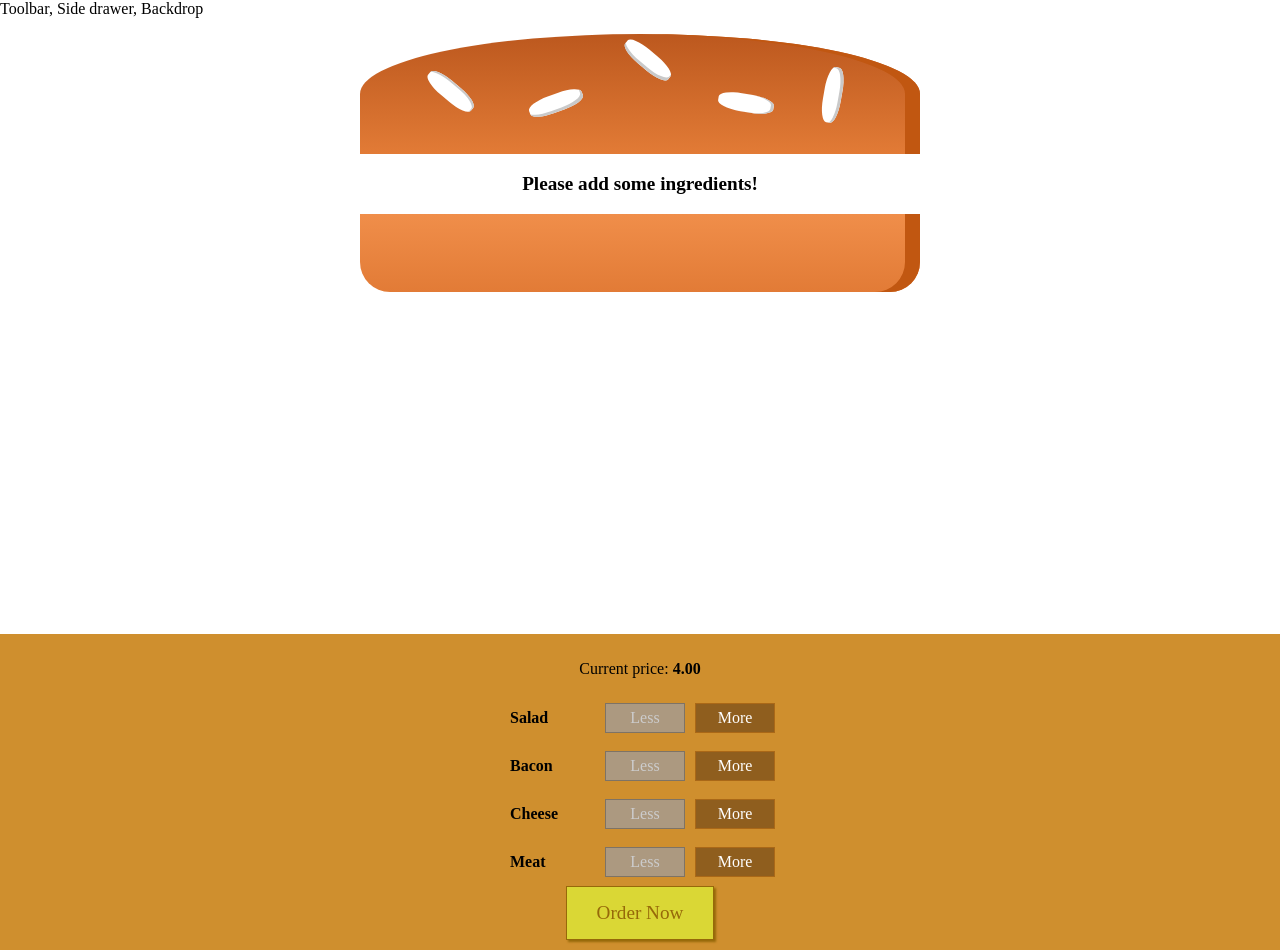
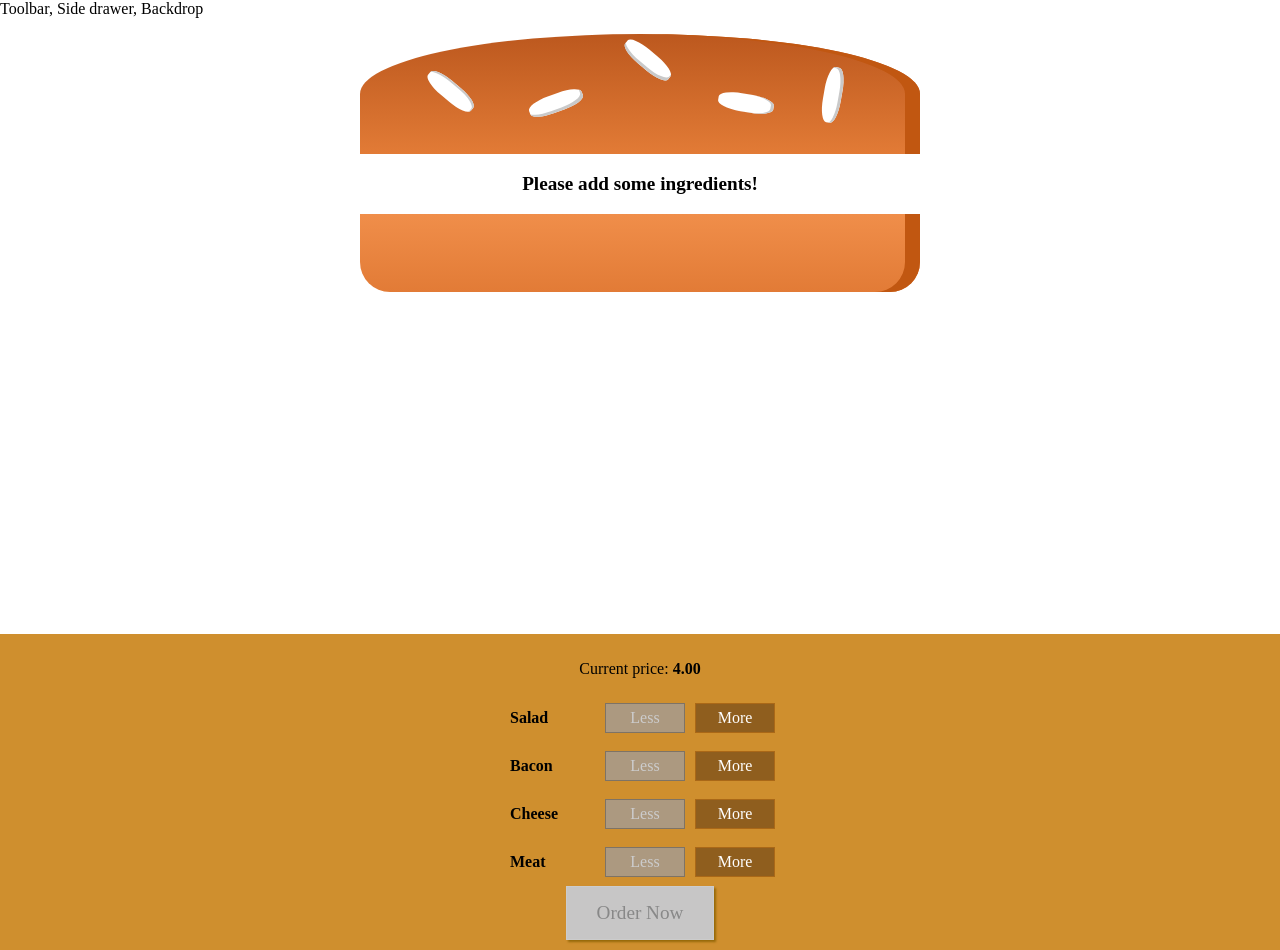
Before and after one commit to AbdelkhalekAmer/Burger-POC, a React (Create React App) app in the folder POC.WebApp/ClientApp/: page / in a window 1280 px wide. Built offline with nearby package versions, Linux system fonts and the light colour scheme.

Commit message:
purchasable

```diff
--- a/POC.WebApp/ClientApp/src/Components/Burger/BuildControls/BuildControls.js
+++ b/POC.WebApp/ClientApp/src/Components/Burger/BuildControls/BuildControls.js
@@ -11,17 +11,17 @@ const controls = [
 
 const BuildControls = props => {
     return (
-        <div className={classes.BuildControls}>
+        <div className={ classes.BuildControls }>
             <p>
-                Current price: <strong>{props.price.toFixed(2)}</strong>
+                Current price: <strong>{ props.price.toFixed(2) }</strong>
             </p>
-            {controls.map(control => <BuildControl
-                key={control.label}
-                label={control.label}
-                add={() => props.add(control.type)}
-                remove={() => props.remove(control.type)}
-                disabled={props.disabled[control.type]} />)}
-            <button className={classes.OrderButton}>
+            { controls.map(control => <BuildControl
+                key={ control.label }
+                label={ control.label }
+                add={ () => props.add(control.type) }
+                remove={ () => props.remove(control.type) }
+                disabled={ props.disabled[control.type] } />) }
+            <button className={ classes.OrderButton } disabled={ !props.purchasable }>
                 Order Now
             </button>
         </div>
--- a/POC.WebApp/ClientApp/src/Containers/BurgerBuilder/BurgerBuilder.js
+++ b/POC.WebApp/ClientApp/src/Containers/BurgerBuilder/BurgerBuilder.js
@@ -48,22 +48,32 @@ const BurgerBuilder = () => {
 
             setIngredients(updatedIngredients);
             setTotalPrice((oldPrice) => oldPrice + (INGREDIENT_PRICES[type] * factor));
+
+            // check if purchasable
+            updatePurchaseState();
         }
     }
 
     // Check if being able to purchase the burger.
     const updatePurchaseState = () => {
-
+        const cloned = ingredients.clone();
+        const sum = Object.keys(cloned)
+            .map(key => {
+                return cloned[key];
+            })
+            .reduce((sum, el) => sum + el, 0);
+        setPurchasable(() => sum > 0);
     };
 
     return (
         <Fragment>
-            <Burger ingredients={ingredients} />
+            <Burger ingredients={ ingredients } />
             <BuildControls
-                add={addIngredientHandler}
-                remove={removeIngredientHandler}
-                disabled={disableInfo}
-                price={totalPrice} />
+                add={ addIngredientHandler }
+                remove={ removeIngredientHandler }
+                disabled={ disableInfo }
+                price={ totalPrice }
+                purchasable={ purchasable } />
         </Fragment>
     );
 };
```
